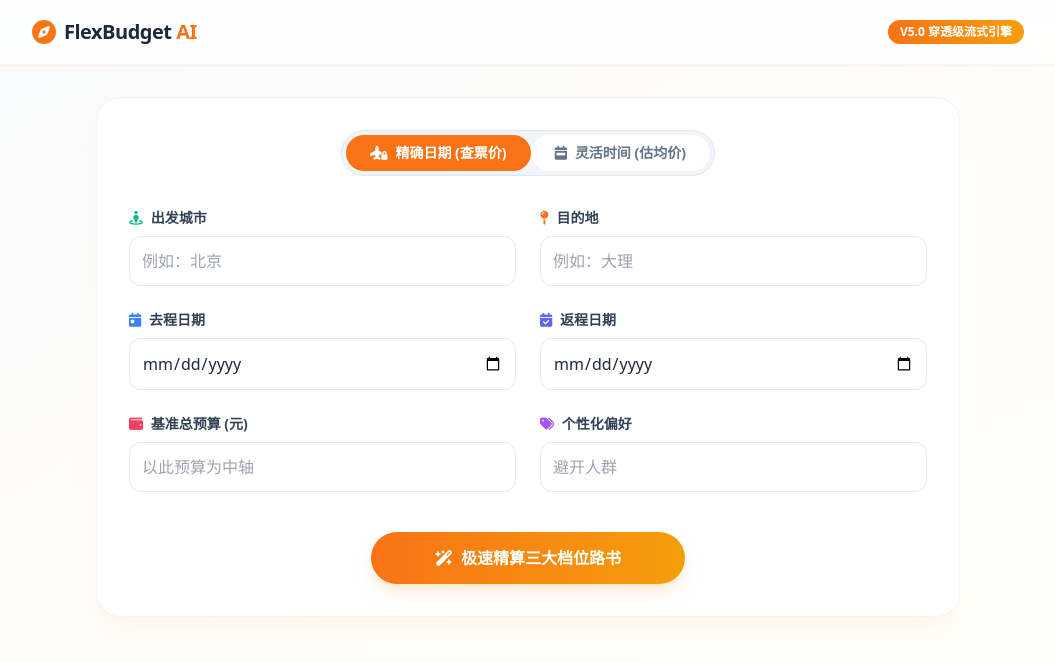
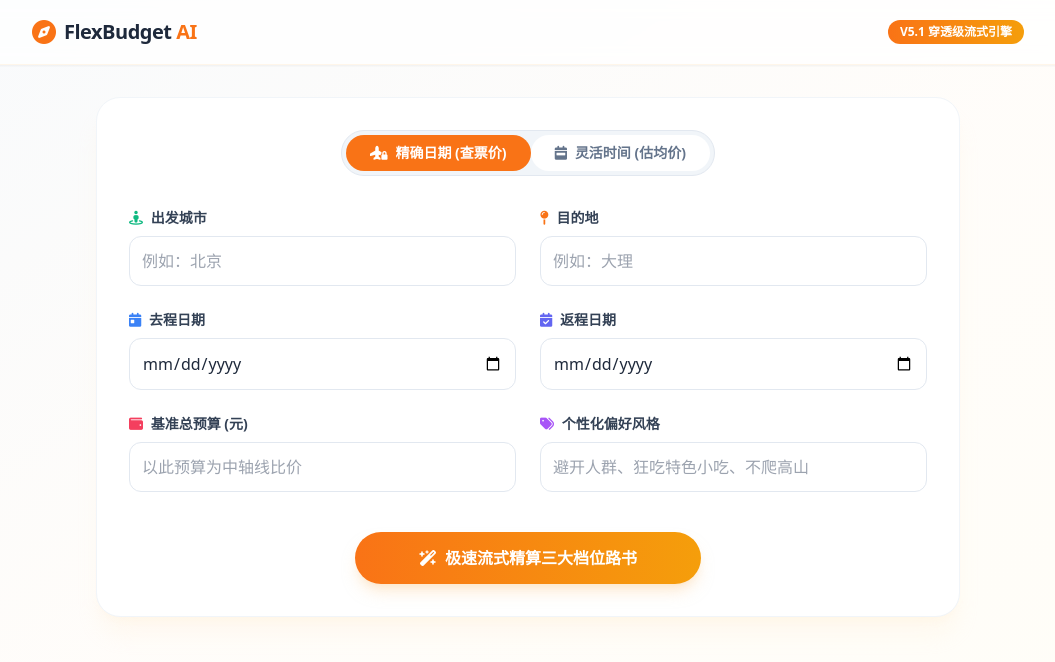
Before and after one commit to mengyufanqiu-maker/FlexBudgetAI, a Flask app: page / in a window 1280 px wide. Shown: the top 662 px of the page, without its empty margins (112-1167 px from the left). Run offline with Flask 3, Linux system fonts and the light colour scheme; some libraries are stand-ins or nearby versions.

Commit message:
Update index.html

```diff
--- a/templates/index.html
+++ b/templates/index.html
@@ -8,6 +8,7 @@
     <link rel="stylesheet" href="https://cdnjs.cloudflare.com/ajax/libs/font-awesome/6.4.0/css/all.min.css">
     <script src="https://cdn.jsdelivr.net/npm/marked/marked.min.js"></script>
     <style>
+        /* 淘系与携程联盟商业广告卡片样式 */
         .affiliate-card { background-color: #fff7ed; border: 2px dashed #f97316; padding: 16px; border-radius: 16px; margin: 16px 0; font-size: 14px; text-align: left; }
         .affiliate-card span { color: #ea580c; font-weight: 800; }
         .affiliate-card a { color: #0284c7; text-decoration: underline; font-weight: bold; margin-left: 4px; }
@@ -17,8 +18,12 @@
         .route-body p { margin-bottom: 0.75rem; line-height: 1.6; }
         .route-body ul { list-style-type: disc; padding-left: 1.5rem; margin-bottom: 1rem; }
         .route-body li { margin-bottom: 0.3rem; }
+
+        /* 现代胶囊开关点击动效 */
         .mode-radio:checked + div { background-color: #f97316; color: white; border-color: #f97316; }
         .mode-radio:not(:checked) + div { background-color: white; color: #64748b; border-color: #e2e8f0; }
+
+        /* 炫酷极客光标闪烁 */
         .cursor-blink { animation: blink 1s step-end infinite; color: #f97316; font-weight: 900; }
         @keyframes blink { 50% { opacity: 0; } }
     </style>
@@ -31,7 +36,7 @@
                 <i class="fa-solid fa-compass text-orange-500 text-2xl"></i>
                 <h1 class="text-xl font-black text-slate-800 tracking-tight">FlexBudget <span class="text-orange-500">AI</span></h1>
             </div>
-            <span class="text-xs bg-gradient-to-r from-orange-500 to-amber-500 text-white px-3 py-1 rounded-full font-bold">V5.0 穿透级流式引擎</span>
+            <span class="text-xs bg-gradient-to-r from-orange-500 to-amber-500 text-white px-3 py-1 rounded-full font-bold">V5.1 穿透级流式引擎</span>
         </div>
     </header>
 
@@ -76,37 +81,37 @@
 
                 <div id="mode_rough_1" class="mode-rough-group hidden">
                     <label class="block text-sm font-bold text-slate-700 mb-2"><i class="fa-solid fa-leaf text-green-500 mr-1"></i> 大致出行时间</label>
-                    <input type="text" id="approx_time" placeholder="例如：近期" class="w-full p-3 border border-slate-200 rounded-xl outline-none focus:ring-2 focus:ring-orange-500 transition">
+                    <input type="text" id="approx_time" placeholder="例如：国庆节 / 5月中旬 / 暑假" class="w-full p-3 border border-slate-200 rounded-xl outline-none focus:ring-2 focus:ring-orange-500 transition">
                 </div>
                 <div id="mode_rough_2" class="mode-rough-group hidden">
                     <label class="block text-sm font-bold text-slate-700 mb-2"><i class="fa-solid fa-clock text-indigo-500 mr-1"></i> 预计游玩天数</label>
                     <select id="days" class="w-full p-3 border border-slate-200 rounded-xl outline-none focus:ring-2 focus:ring-orange-500 transition">
-                        <option value="2">2 天</option>
-                        <option value="3" selected>3 天</option>
-                        <option value="5">5 天</option>
+                        <option value="2">2 天 (周末短途)</option>
+                        <option value="3" selected>3 天 (经典游玩)</option>
+                        <option value="5">5 天 (长途度假)</option>
                     </select>
                 </div>
 
                 <div>
                     <label class="block text-sm font-bold text-slate-700 mb-2"><i class="fa-solid fa-wallet text-rose-500 mr-1"></i> 基准总预算 (元)</label>
-                    <input type="number" id="budget" placeholder="以此预算为中轴" class="w-full p-3 border border-slate-200 rounded-xl outline-none focus:ring-2 focus:ring-orange-500 transition" required>
+                    <input type="number" id="budget" placeholder="以此预算为中轴线比价" class="w-full p-3 border border-slate-200 rounded-xl outline-none focus:ring-2 focus:ring-orange-500 transition" required>
                 </div>
                 <div>
-                    <label class="block text-sm font-bold text-slate-700 mb-2"><i class="fa-solid fa-tags text-purple-500 mr-1"></i> 个性化偏好</label>
-                    <input type="text" id="tags" placeholder="避开人群" class="w-full p-3 border border-slate-200 rounded-xl outline-none focus:ring-2 focus:ring-orange-500 transition">
+                    <label class="block text-sm font-bold text-slate-700 mb-2"><i class="fa-solid fa-tags text-purple-500 mr-1"></i> 个性化偏好风格</label>
+                    <input type="text" id="tags" placeholder="避开人群、狂吃特色小吃、不爬高山" class="w-full p-3 border border-slate-200 rounded-xl outline-none focus:ring-2 focus:ring-orange-500 transition">
                 </div>
 
                 <div class="md:col-span-2 text-center mt-4">
                     <button type="submit" id="submitBtn" class="bg-gradient-to-r from-orange-500 to-amber-500 text-white font-bold py-3.5 px-16 rounded-full shadow-lg shadow-orange-200/50 transition transform hover:-translate-y-0.5 inline-flex items-center space-x-2">
                         <i id="btnIcon" class="fa-solid fa-wand-magic-sparkles"></i>
-                        <span id="btnText">极速精算三大档位路书</span>
+                        <span id="btnText">极速流式精算三大档位路书</span>
                     </button>
                 </div>
             </form>
         </div>
 
         <section id="resultSection" class="hidden space-y-4">
-            <div id="tabMenu" class="flex space-x-2 bg-slate-200/60 p-1.5 rounded-2xl w-full border border-slate-200 transition-opacity duration-500">
+            <div id="tabMenu" class="flex space-x-2 bg-slate-200/60 p-1.5 rounded-2xl w-full border border-slate-200 transition-all duration-500">
                 <button onclick="switchTab('match')" id="tab-match" class="flex-1 py-3 text-sm font-bold rounded-xl transition inline-flex items-center justify-center space-x-1 bg-white text-orange-600 shadow-sm">
                     <i class="fa-solid fa-bullseye"></i> <span>🎯 核心定制版</span>
                 </button>
@@ -118,7 +123,7 @@
                 </button>
             </div>
 
-            <div class="bg-white rounded-3xl shadow-xl border border-slate-100 overflow-hidden min-h-[300px]">
+            <div class="bg-white rounded-3xl shadow-xl border border-slate-100 overflow-hidden min-h-[350px]">
                 <div class="p-8 route-body" id="tabContentDisplay"></div>
             </div>
         </section>
@@ -159,23 +164,22 @@
 
             const mode = document.querySelector('input[name="time_mode"]:checked').value;
 
-            // 模式校验
             if (mode === 'exact' && (!document.getElementById('travel_date').value || !document.getElementById('return_date').value)) {
-                alert("请填写准确的去程和返程日期！"); return;
+                alert("精确日期模式下，请选择去程和返程日期！"); return;
             }
             if (mode === 'rough' && (!document.getElementById('approx_time').value)) {
-                alert("请填写大致出行时间！"); return;
+                alert("灵活时间模式下，请填写大致出行时间段（如：暑假）！"); return;
             }
 
-            // UI 初始化：隐藏 Tab，显示实时的打字机面板
+            // 界面重置：冻结 Tab，开启全屏打字模式
             btn.disabled = true;
             btnIcon.className = 'fa-solid fa-spinner fa-spin';
-            btnText.innerText = '正在流式传输脑力算力...';
+            btnText.innerText = '正在流式接收云端精算数据...';
             fullText = "";
 
-            tabMenu.classList.add('opacity-30', 'pointer-events-none'); // 禁用并变灰 Tab
+            tabMenu.classList.add('opacity-25', 'pointer-events-none');
             resultSection.classList.remove('hidden');
-            display.innerHTML = '<span class="text-orange-500 font-bold"><i class="fa-solid fa-satellite-dish mr-2 animate-pulse"></i> 神经通道已打通，防拦截流式传输中...</span><br><br><span class="cursor-blink">█</span>';
+            display.innerHTML = '<span class="text-orange-500 font-bold animate-pulse"><i class="fa-solid fa-satellite-dish mr-2"></i> 防拦截流式信道已建立，AI 正在一行行打印方案...</span><br><br><span class="cursor-blink">█</span>';
             resultSection.scrollIntoView({ behavior: 'smooth' });
 
             try {
@@ -195,7 +199,15 @@
                     })
                 });
 
-                // 🚀 核心：解析浏览器的数据流 (Streaming)
+                // 🛡️ iOS/Safari 专属防爆雷达：如果国内防火墙掐断并返回了 502 HTML 错误页面，直接拦截提示
+                const contentType = response.headers.get("content-type");
+                if (!contentType || !contentType.includes("application/json") && !contentType.includes("event-stream")) {
+                    alert("⚠️ 云端服务器正在重启加载，请静候 30 秒后再次点击生成！");
+                    btn.disabled = false; btnIcon.className = 'fa-solid fa-wand-magic-sparkles'; btnText.innerText = '极速流式精算三大档位路书';
+                    return;
+                }
+
+                // 🚀 核心：解析底层 SSE 字符流
                 const reader = response.body.getReader();
                 const decoder = new TextDecoder('utf-8');
                 let buffer = '';
@@ -206,7 +218,7 @@
 
                     buffer += decoder.decode(value, { stream: true });
                     let lines = buffer.split('\n');
-                    buffer = lines.pop(); // 保存不完整的最后一行
+                    buffer = lines.pop();
 
                     for (let line of lines) {
                         if (line.startsWith('data: ')) {
@@ -214,12 +226,12 @@
                             try {
                                 const parsed = JSON.parse(dataStr);
                                 if (parsed.error) {
-                                    display.innerHTML = `<span class="text-red-500">❌ ${parsed.error}</span>`;
+                                    display.innerHTML = `<span class="text-red-500 font-bold">❌ 错误: ${parsed.error}</span>`;
                                     throw new Error(parsed.error);
                                 }
                                 if (parsed.text) {
                                     fullText += parsed.text;
-                                    // 实时打字机渲染
+                                    // 实时滚动渲染打字效果
                                     display.innerHTML = marked.parse(fullText) + '<span class="cursor-blink">█</span>';
                                 }
                             } catch (e) {}
@@ -227,35 +239,35 @@
                     }
                 }
 
-                // 流传输彻底结束，执行切割，并在瞬间完成魔术排版！
+                // 🪄 打字彻底结束，瞬间执行无缝三卡片切割
                 try {
                     const splitSaving = fullText.split(/---PLAN_SAVING---/i);
                     planData.match = (splitSaving[0] || "").replace(/---PLAN_MATCH---/i, '');
 
                     if (splitSaving.length > 1) {
                         const splitLuxury = splitSaving[1].split(/---PLAN_LUXURY---/i);
-                        planData.saving = splitLuxury[0] || "格式稍有偏差";
-                        planData.luxury = splitLuxury[1] || "格式稍有偏差";
+                        planData.saving = splitLuxury[0] || "方案结构生成偏差";
+                        planData.luxury = splitLuxury[1] || "方案结构生成偏差";
                     } else {
                         planData.match = fullText;
-                        planData.saving = "AI未正确分隔，全挤在第一页了。";
-                        planData.luxury = "AI未正确分隔，全挤在第一页了。";
+                        planData.saving = "AI未正确放入独立卡片，请在【定制版】中直接下拉浏览全文。";
+                        planData.luxury = "AI未正确放入独立卡片，请在【定制版】中直接下拉浏览全文。";
                     }
                 } catch (parseError) {
                     planData.match = fullText;
                 }
 
-                // 恢复 Tab 功能并激活第一个 Tab
-                tabMenu.classList.remove('opacity-30', 'pointer-events-none');
+                // 解冻 Tab，把用户带入精美对齐的第一个定制面板
+                tabMenu.classList.remove('opacity-25', 'pointer-events-none');
                 switchTab('match');
 
             } catch (e) {
-                if(!fullText) display.innerHTML = `<span class="text-red-500 font-bold">连接超时或被阻断。请检查网络。</span>`;
+                if(!fullText) display.innerHTML = `<span class="text-red-500 font-bold">❌ 链路中断，请检查网络环境或确认 Render 的 API Key 是否有效。</span>`;
             }
 
             btn.disabled = false;
             btnIcon.className = 'fa-solid fa-wand-magic-sparkles';
-            btnText.innerText = '极速精算三大档位路书';
+            btnText.innerText = '极速流式精算三大档位路书';
         }
 
         function switchTab(type) {
```
